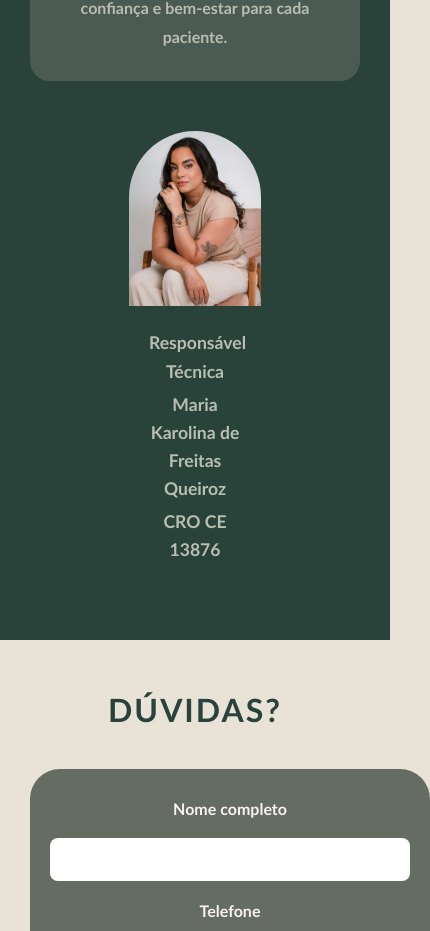
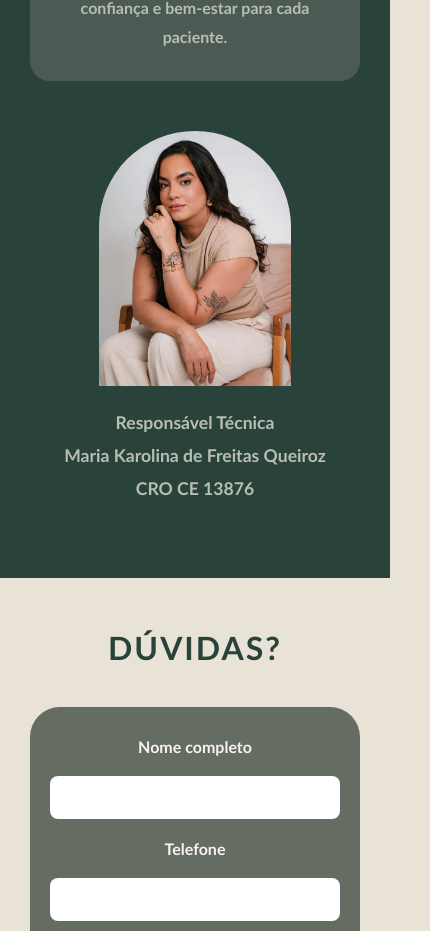
Before and after one commit to LucasSoulzaax/Projeto-Orthoplus, a plain HTML site: page index.html in a window 390 px wide. Shown: the part 2935-3866 px from the top of the page, 430 px wide, since content can reach past the window. Drawn offline with Linux system fonts and the light colour scheme.

Commit message:
Refactor CSS styles for improved organization

```diff
--- a/styles/teste.css
+++ b/styles/teste.css
@@ -474,7 +474,7 @@ body {
   font-size: 0.9rem;
 }
 
-@media (max-width: 1200px) {
+@media (max-width: 1700px) {
   #cabecalho {
     padding: 0px 30px;
   }
@@ -495,7 +495,7 @@ body {
 
 }
 
-@media (max-width: 768px) {
+@media (max-width: 1000px) {
 
 
     #clinica p{
@@ -675,9 +675,21 @@ body {
 
   .form {
     padding: 30px 20px;
+    width: 100%;
   }
 
   #clinica p{
     margin: auto;
   }
+
+
+  .dentista_perfil{
+    img{
+      width: 12rem;
+    }
+  }
+
+    .cro{
+      max-width: 100%;
+    }
 }
```
